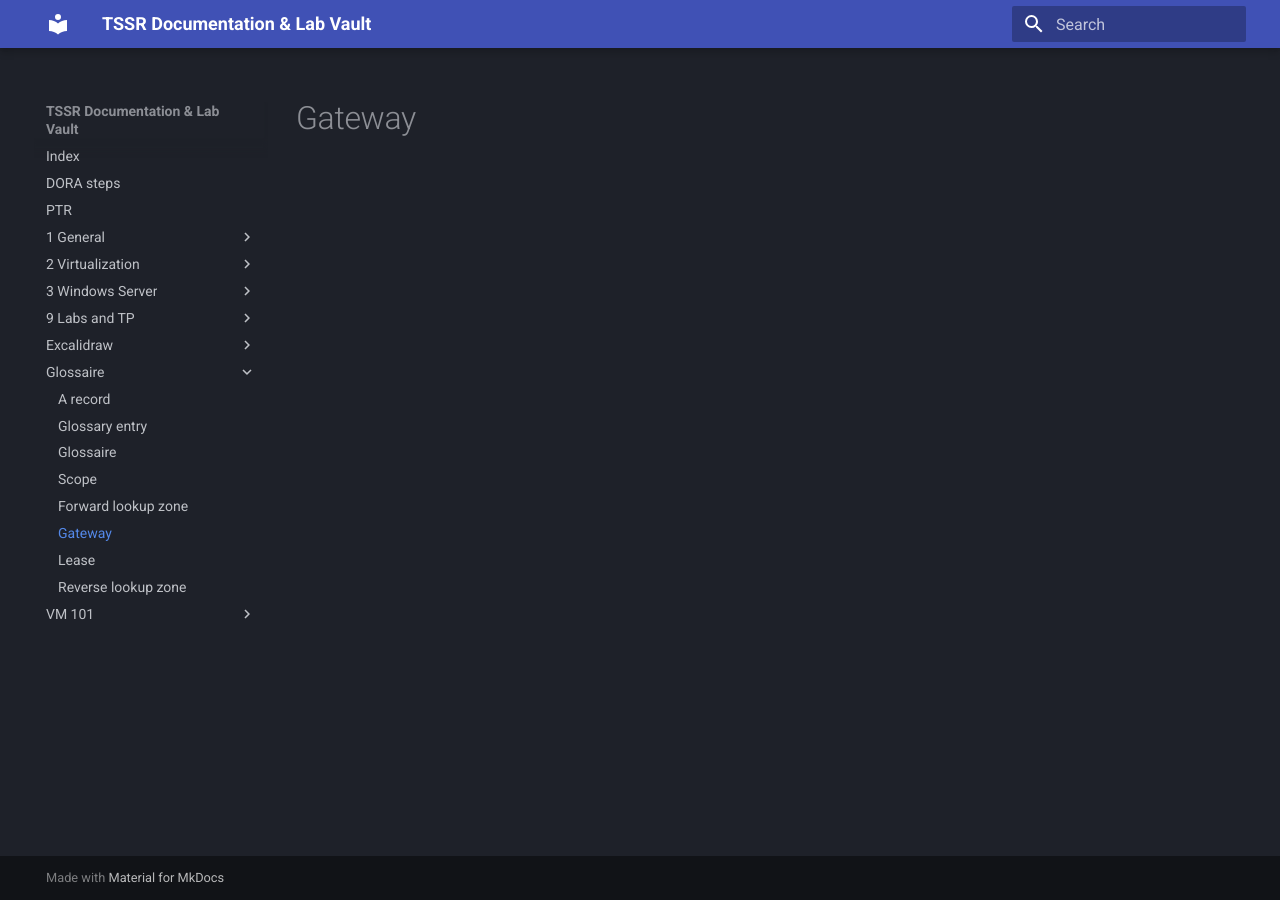
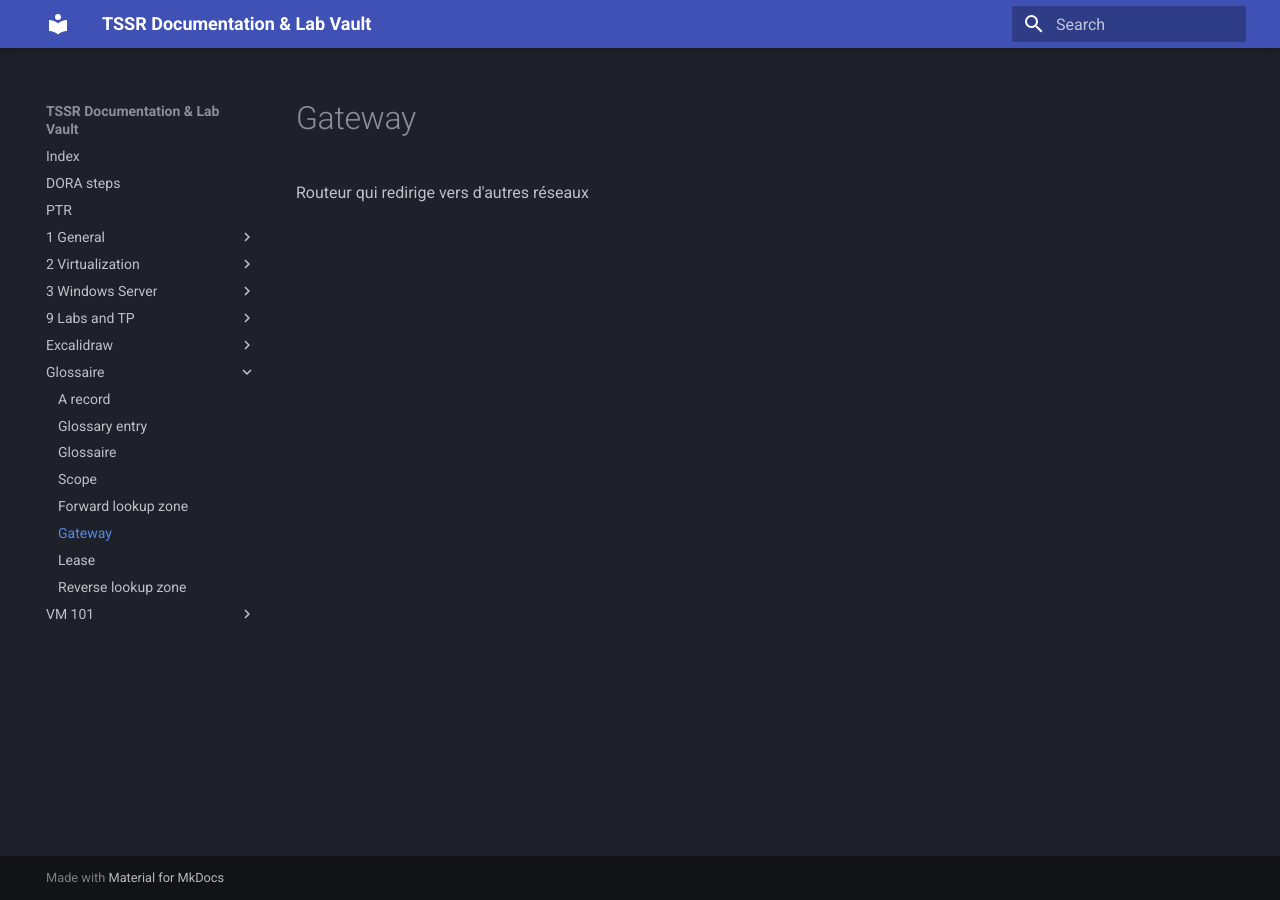
Before and after one commit to Natalshadow/TSSR_Doc, an MkDocs documentation site: the page built from docs/Glossaire/gateway.md, in a window 1280 px wide. Built offline with MkDocs 1.6.1 and Material for MkDocs 9.7.7, drawn with Linux system fonts in a browser that asks for light colours.

Commit message:
vault backup: 2026-10-06 12:44:13

```diff
--- a/docs/Glossaire/gateway.md
+++ b/docs/Glossaire/gateway.md
@@ -6,3 +6,4 @@ tags:
 aliases:
   - passerelle
 ---
+Routeur qui redirige vers d'autres réseaux
```
Also changed, not shown: docs/.obsidian/workspace.json.
